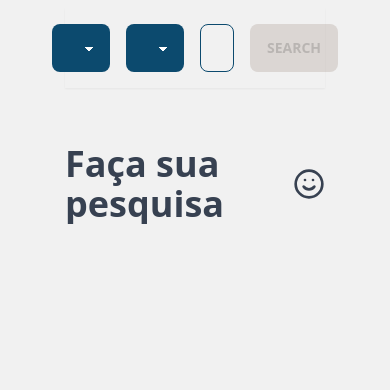
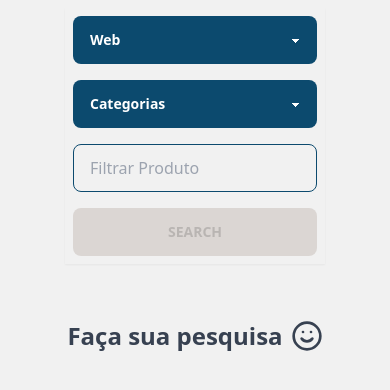
Before and after one commit to carlosarraes/unified, a React (Vite) app in the folder client/: page / in a window 390 px wide. Shown: the top 390 px of the page. Built offline with nearby package versions, Linux system fonts and the light colour scheme.

Commit message:
feat: setup components to be responsive

```diff
--- a/client/src/components/Header.tsx
+++ b/client/src/components/Header.tsx
@@ -31,8 +31,11 @@ const Header = ({ formControls, handleChange, handleSubmit, validateBtn }: Heade
   }
 
   return (
-    <header className="flex justify-center w-full p-4 mt-2 shadow-sm">
-      <form className="flex justify-center items-center gap-4 w-full" onSubmit={handleSubmit}>
+    <header className="flex justify-center w-full p-2 mt-2 shadow-sm">
+      <form
+        className="flex flex-col justify-center items-center gap-4 w-full md:flex-row"
+        onSubmit={handleSubmit}
+      >
         <Select
           name={webOptions.disabledOption.toLowerCase()}
           disabledOption={webOptions.disabledOption}
@@ -49,7 +52,7 @@ const Header = ({ formControls, handleChange, handleSubmit, validateBtn }: Heade
         />
         <Input control={formControls.search} handleChange={handleChange} />
         <button
-          className="btn btn-info bg-sky-600 text-white"
+          className="btn btn-info bg-sky-600 text-white w-full md:w-1/5 max-w-xs"
           type="submit"
           disabled={validateBtn()}
         >
--- a/client/src/components/ProductCard.tsx
+++ b/client/src/components/ProductCard.tsx
@@ -6,7 +6,7 @@ const ProductCard = ({ thumbnail, title, price, permalink }: Product) => {
   const link = permalink.startsWith('http') ? permalink : `https://www.buscape.com.br${permalink}`
 
   return (
-    <div className="flex w-10/12 bg-white gap-4 p-4 rounded-md shadow-md">
+    <div className="flex flex-col justify-center items-center w-10/12 bg-white gap-4 p-4 rounded-md shadow-md md:flex-row">
       {thumbnail.startsWith('data:') ? (
         <img src={Placeholder} alt={title} data-testid="placeholder" className="ml-3 w-32" />
       ) : (
@@ -16,9 +16,9 @@ const ProductCard = ({ thumbnail, title, price, permalink }: Product) => {
         <h1 className="text-sm overflow-hidden whitespace-nowrap overflow-ellipsis h-12">
           {title}
         </h1>
-        <div className="flex justify-between mt-8 gap-4">
-          <p className="mt-4 text-right text-xl">{formatCurrency(price)}</p>
-          <a href={link} className="text-right">
+        <div className="flex flex-col justify-between mt-8 gap-4 md:flex-row">
+          <p className="mt-4 text-center text-xl">{formatCurrency(price)}</p>
+          <a href={link} className="text-center">
             <button className="btn btn-info bg-sky-900 text-white">Ir a Web</button>
           </a>
         </div>
--- a/client/src/components/Select.tsx
+++ b/client/src/components/Select.tsx
@@ -14,7 +14,7 @@ type SelectProps = {
 const Select = ({ name, disabledOption, options, control, handleChange }: SelectProps) => {
   return (
     <select
-      className="select w-1/4 max-w-xs text-white bg-sky-900"
+      className="select w-full max-w-xs text-white bg-sky-900 md:w-1/5"
       aria-label={name}
       name={name}
       value={control}
--- a/client/src/components/Showcase.tsx
+++ b/client/src/components/Showcase.tsx
@@ -16,7 +16,7 @@ const Showcase = ({ products }: ShowcaseProps) => {
   return (
     <section className="flex flex-col gap-4 justify-center mt-6 items-center w-full h-8/12 overflow-y-auto">
       {products.length === 0 ? (
-        <h1 className="flex gap-2 items-center mt-8 text-4xl font-bold text-gray-700">
+        <h1 className="flex gap-2 items-center mt-8 text-2xl font-bold text-gray-700 sm:text-4xl">
           Faça sua pesquisa
           <span>
             <Smile size={32} />
```
